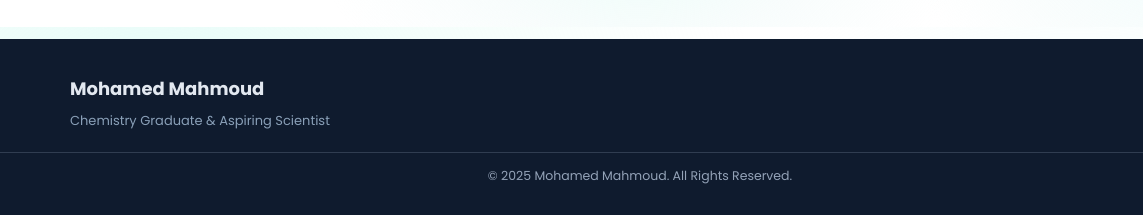
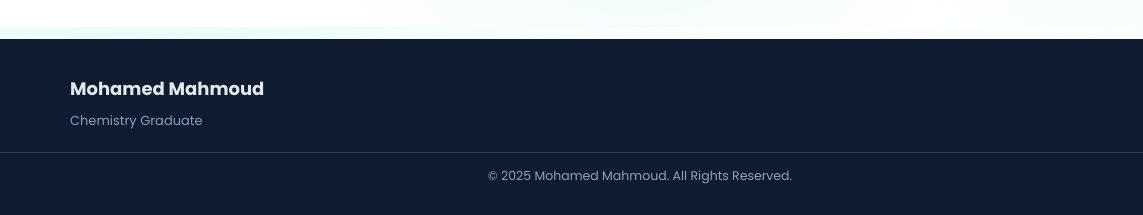
Before and after one commit to Ch-MoMahmoud/Ch-MoMahmoud.github.io, a plain HTML site: page index.html in a window 1280 px wide. Shown: the part 7173-7388 px from the top of the page, 0-1143 px from the left. Drawn offline with Linux system fonts and the light colour scheme.

Commit message:
Update index.html

```diff
--- a/index.html
+++ b/index.html
@@ -399,7 +399,7 @@
       <div class="container footer-top">
         <div class="foot-left">
           <h4>Mohamed Mahmoud</h4>
-          <p>Chemistry Graduate & Aspiring Scientist</p>
+          <p>Chemistry Graduate </p>
         </div>
         <div class="foot-right social-links">
           <a href="https://www.linkedin.com/in/ch-mo-mahmoud/" aria-label="LinkedIn" target="_blank" rel="noopener noreferrer"><i class="fab fa-linkedin-in"></i></a>
```
